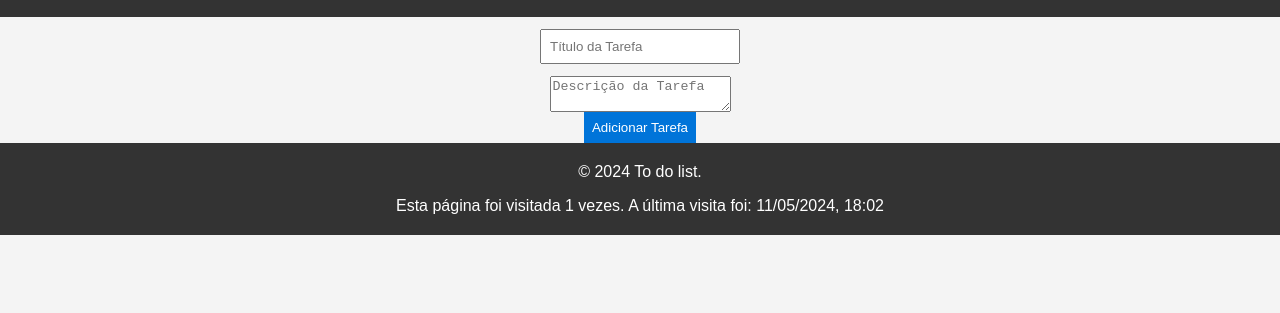
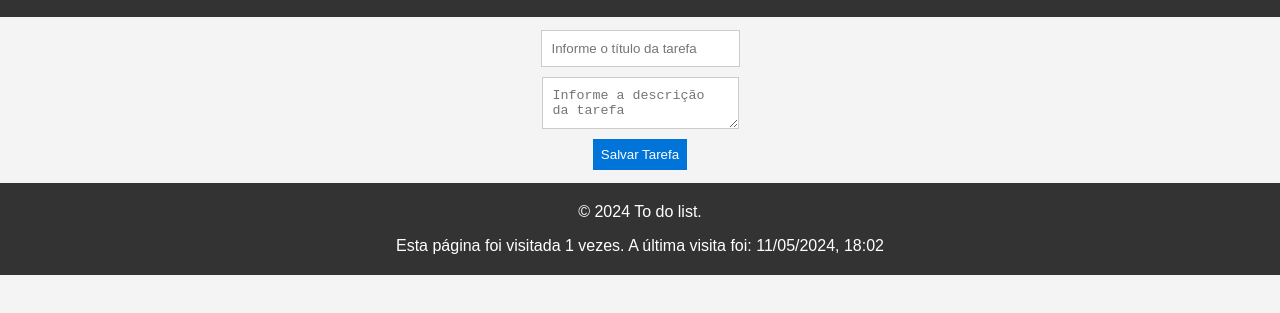
Before and after one commit to EnzoLavieri/esoft5s-a-pw, a plain HTML site: page toDoList.html in a window 1280 px wide. Shown: the part 51-364 px from the top of the page. Drawn offline with Linux system fonts and the light colour scheme.

Commit message:
termino do JS e fix css

```diff
--- a/script.js
+++ b/script.js
@@ -122,6 +122,7 @@ function enviar() {
                 descriptionParagraph.textContent = todo.description;
 
                 listItem.appendChild(titleHeading);
+                listItem.appendChild(document.createElement('br'));
                 listItem.appendChild(descriptionParagraph);
 
                 todoList.appendChild(listItem);
--- a/style.css
+++ b/style.css
@@ -261,18 +261,13 @@ justify-content: center;
 justify-items: center;
 }
 
-input{
-  margin: 6%;
-  padding: 4%;
-  width: 200px;
-}
-
 button{
 padding: 4%;
 background-color: #0074d9;
 color: white;
 border:0;
 }
+
 
 @keyframes fadeIn {
   0% {
--- a/toDoList.html
+++ b/toDoList.html
@@ -25,6 +25,19 @@
         ul{
             list-style-type:none
         }
+
+        form{
+            margin: 1%;
+            gap:10px;
+        }
+
+        input[type="text"],textarea[name="description"] {
+    padding: 10px;
+    border: 1px solid #ccc;
+}
+
+
+
     </style>
 </head>
 <body>
@@ -32,17 +45,10 @@
         <h1>To do list</h1>
      </header>
 
-
-
-     <!-- <form name="meu-form" onsubmit="enviar()">
-        <input type="text" name="tarefa" placeholder="Digite uma tarefa..."/>
-        <button type="submit">Adicionar Tarefa</button>
-      </form> -->
-
       <form id="todo-form">
-        <input type="text" name="title" placeholder="Título da Tarefa" required>
-        <textarea name="description" placeholder="Descrição da Tarefa" required></textarea>
-        <button type="submit">Adicionar Tarefa</button>
+        <input type="text" name="title" placeholder="Informe o título da tarefa" required>
+        <textarea name="description" placeholder="Informe a descrição da tarefa" required></textarea>
+        <button type="submit">Salvar Tarefa</button>
     </form>
 
     <ul>
```
